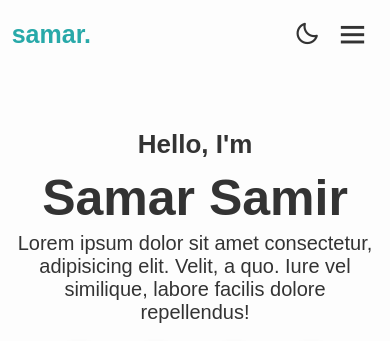
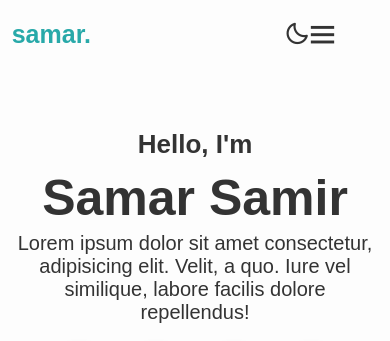
Before and after one commit to SAMarSAMir2/portfolio, a plain HTML site: page index.html in a window 390 px wide. Shown: the top 341 px of the page. Drawn offline with nearby package versions, Linux system fonts and the light colour scheme.

Commit message:
Update style.css

```diff
--- a/CSS/style.css
+++ b/CSS/style.css
@@ -928,11 +928,11 @@ span {
     #menu-icon {
         display: block;
         position: absolute;
-        right: 20px;
+        right: 50px;
     }
     #dark_mode_icon {
         position: absolute;
-        right: 70px;
+        right: 80px;
         font-size: 26px;
         color: var(--text-color);
         margin-bottom: 1px;
```
